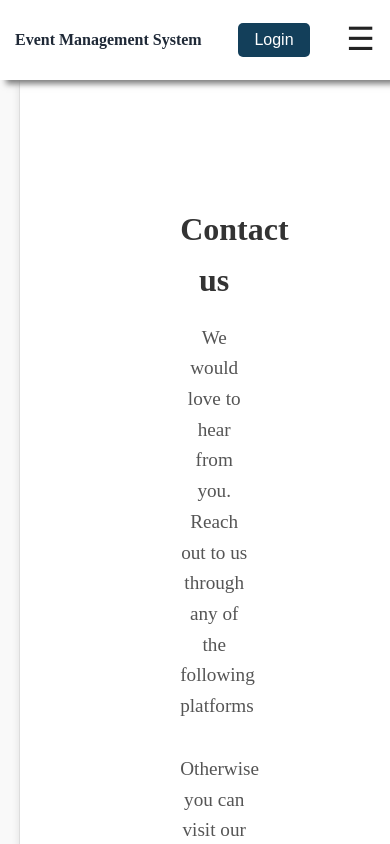
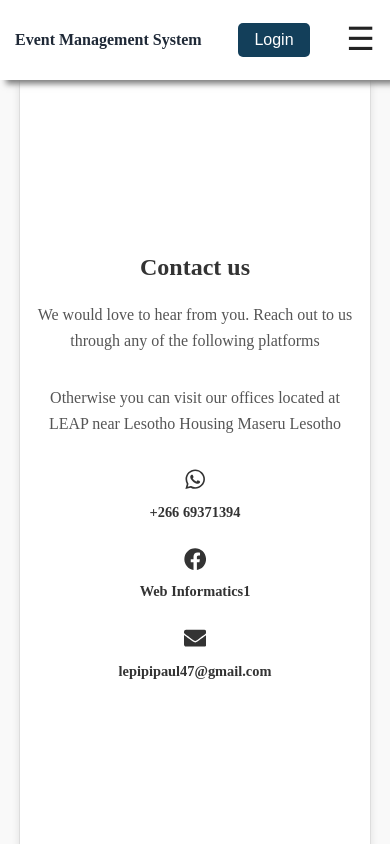
Before and after one commit to Fuma1322/ems, a React (Vite) app: page /contact in a window 390 px wide. Shown: the top 844 px of the page. Built offline with nearby package versions, Linux system fonts and the light colour scheme.

Commit message:
contact page redo

```diff
--- a/src/styles/Contact.css
+++ b/src/styles/Contact.css
@@ -1,11 +1,12 @@
 .contact-page {
     text-align: center;
+    display: flex;
+    flex-direction: column;
     justify-content: center;
     align-items: center;
-    min-width: 100vw;
+    width: 100%;
     min-height: 100vh;
-    margin: 0 auto;
-    padding: 10rem;
+    padding: 5rem 2rem;
     border: 1px solid #ddd;
     background-color: white;
     box-shadow: 0px 4px 8px rgba(0, 0, 0, 0.1);
@@ -28,6 +29,8 @@
     flex-direction: column;
     align-items: center;
     gap: 1.5rem;
+    width: 100%;
+    max-width: 400px;
 }
 
 .contact-item {
@@ -50,14 +53,53 @@
     font-size: 2rem;
 }
 
-.contact-icon.whatsapp {
-    color: #25d366;
+/* Mobile Responsiveness */
+@media screen and (max-width: 768px) {
+    .contact-page {
+        padding: 2rem 1rem;
+    }
+
+    .contact-page h1 {
+        font-size: 1.8rem;
+    }
+
+    .contact-page p {
+        font-size: 1rem;
+    }
+
+    .contact-methods {
+        max-width: 90%;
+    }
+
+    .contact-item {
+        font-size: 1rem;
+    }
+
+    .contact-icon {
+        font-size: 1.5rem;
+    }
 }
 
-.contact-icon.facebook {
-    color: #3b5998;
+@media screen and (max-width: 480px) {
+    .contact-page {
+        padding: 1rem .5rem;
+    }
+
+    .contact-page h1 {
+        font-size: 1.5rem;
+    }
+
+    .contact-page p {
+        font-size: 1.0rem;
+    }
+
+    .contact-item {
+        font-size: 0.9rem;
+        flex-direction: column;
+        text-align: center;
+    }
+
+    .contact-icon {
+        font-size: 1.4rem;
+    }
 }
-
-.contact-icon.email {
-    color: #d44638;
-}
```
